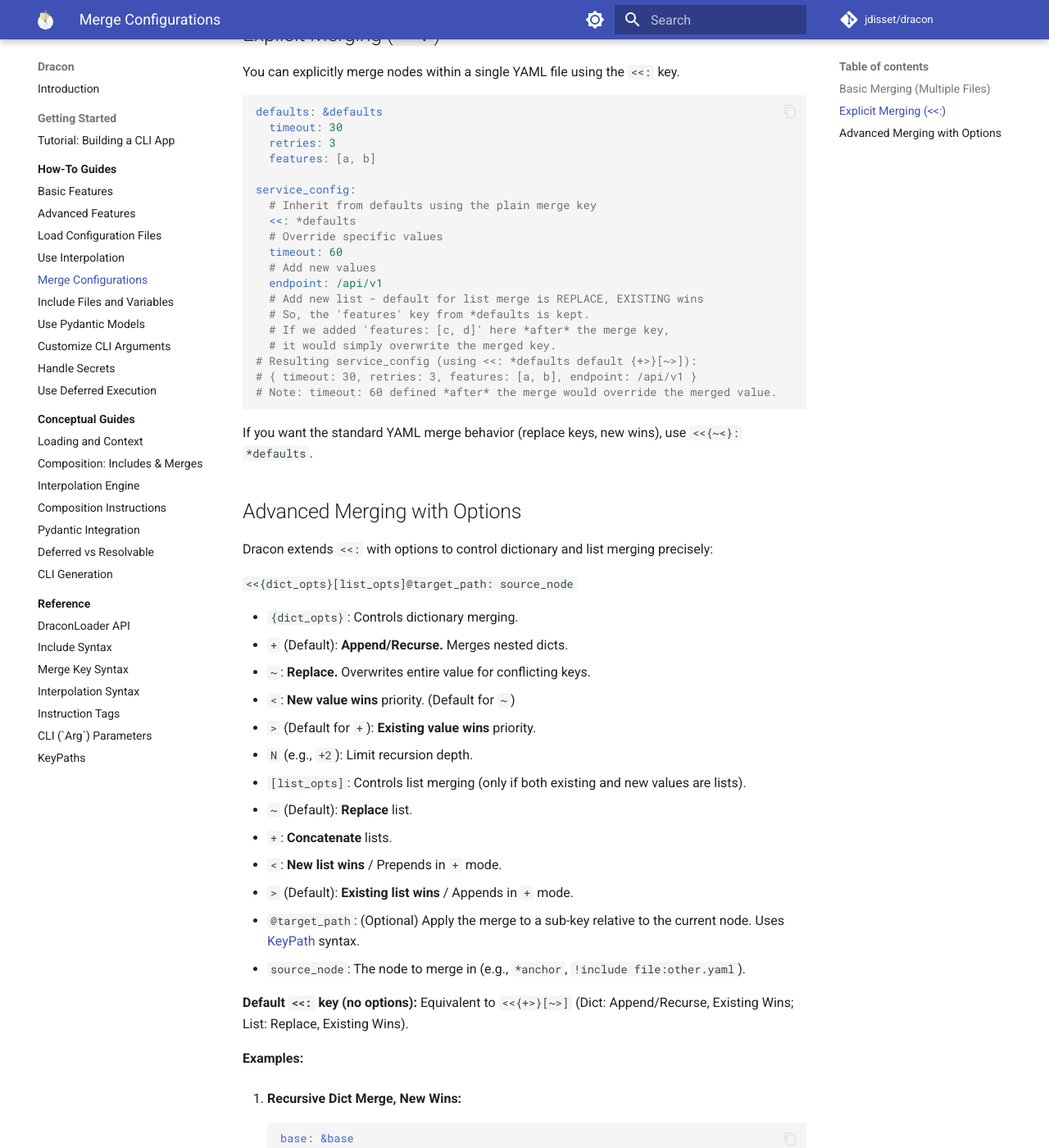
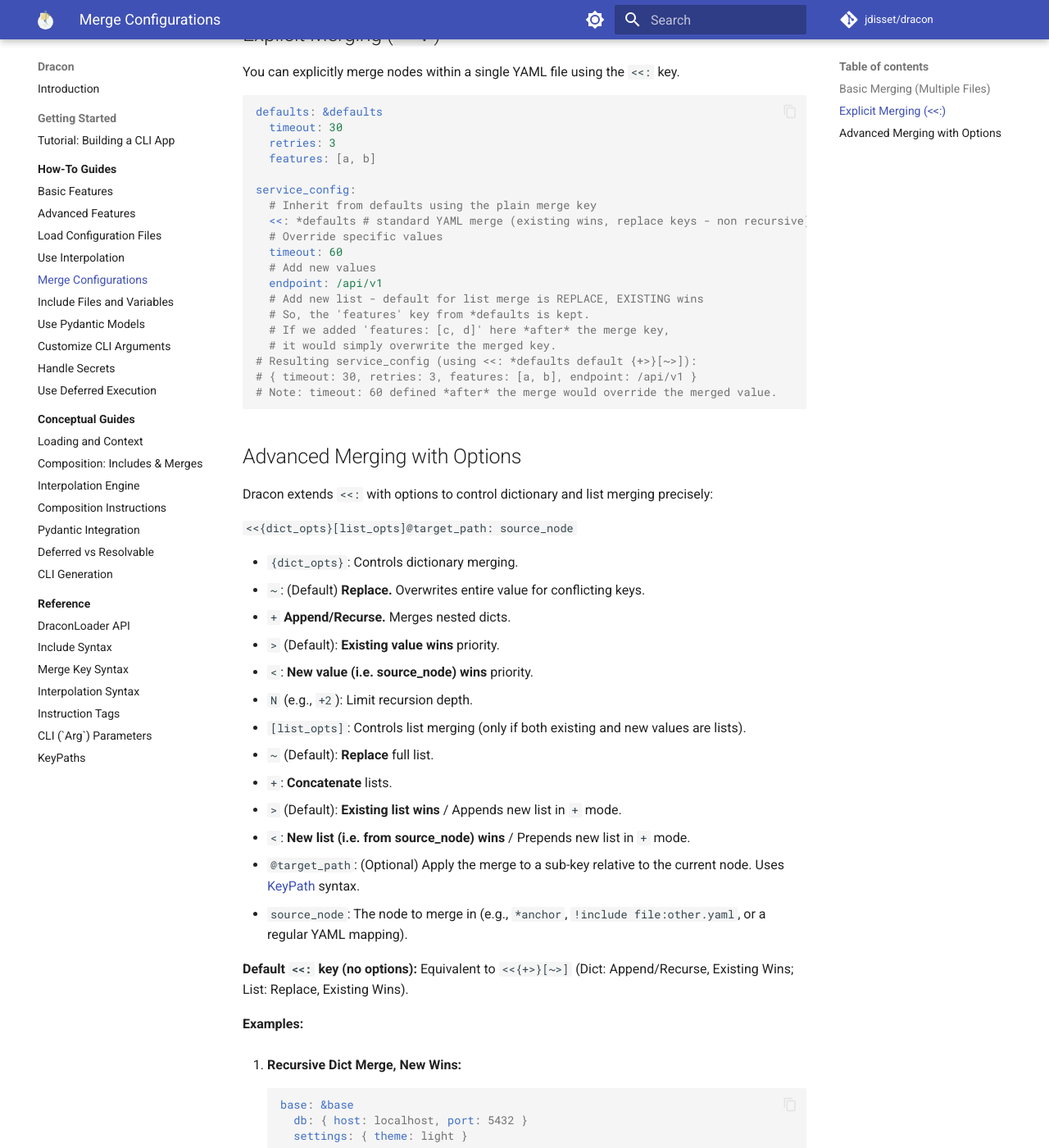
Before and after one commit to jdisset/dracon, an MkDocs documentation site: the page built from docs/guides/merge-configs.md, in a window 1280 px wide and 1400 px high, scrolled down 515 px. Shown: the whole window at 82% size. Built offline with MkDocs 1.6.1 and Material for MkDocs 9.7.7, drawn with Linux system fonts in a browser that asks for light colours; comment, search, counter and statistics services are not loaded; some of the changed text lies outside the part shown.

Commit message:
fixed merge docs

````diff
--- a/docs/guides/merge-configs.md
+++ b/docs/guides/merge-configs.md
@@ -27,7 +27,7 @@ defaults: &defaults
 
 service_config:
   # Inherit from defaults using the plain merge key
-  <<: *defaults
+  <<: *defaults # standard YAML merge (existing wins, replace keys - non recursive). Equivalent to <<{>~}[>~]: *defaults
   # Override specific values
   timeout: 60
   # Add new values
@@ -41,8 +41,6 @@ service_config:
 # Note: timeout: 60 defined *after* the merge would override the merged value.
 ```
 
-If you want the standard YAML merge behavior (replace keys, new wins), use `<<{~<}: *defaults`.
-
 ## Advanced Merging with Options
 
 Dracon extends `<<:` with options to control dictionary and list merging precisely:
@@ -50,18 +48,18 @@ Dracon extends `<<:` with options to control dictionary and list merging precise
 `<<{dict_opts}[list_opts]@target_path: source_node`
 
 - `{dict_opts}`: Controls dictionary merging.
-  - `+` (Default): **Append/Recurse.** Merges nested dicts.
-  - `~`: **Replace.** Overwrites entire value for conflicting keys.
-  - `<`: **New value wins** priority. (Default for `~`)
-  - `>` (Default for `+`): **Existing value wins** priority.
+  - `~`: (Default) **Replace.** Overwrites entire value for conflicting keys.
+  - `+` **Append/Recurse.** Merges nested dicts.
+  - `>` (Default): **Existing value wins** priority.
+  - `<`: **New value (i.e. source_node) wins** priority.
   - `N` (e.g., `+2`): Limit recursion depth.
 - `[list_opts]`: Controls list merging (only if both existing and new values are lists).
-  - `~` (Default): **Replace** list.
+  - `~` (Default): **Replace** full list.
   - `+`: **Concatenate** lists.
-  - `<`: **New list wins** / Prepends in `+` mode.
-  - `>` (Default): **Existing list wins** / Appends in `+` mode.
+  - `>` (Default): **Existing list wins** / Appends new list in `+` mode.
+  - `<`: **New list (i.e. from source_node) wins** / Prepends new list in `+` mode.
 - `@target_path`: (Optional) Apply the merge to a sub-key relative to the current node. Uses [KeyPath](../reference/keypaths.md) syntax.
-- `source_node`: The node to merge in (e.g., `*anchor`, `!include file:other.yaml`).
+- `source_node`: The node to merge in (e.g., `*anchor`, `!include file:other.yaml`, or a regular YAML mapping).
 
 **Default `<<:` key (no options):** Equivalent to `<<{+>}[~>]` (Dict: Append/Recurse, Existing Wins; List: Replace, Existing Wins).
 
@@ -85,22 +83,22 @@ Dracon extends `<<:` with options to control dictionary and list merging precise
     # Result prod: { db: { host: prod.db, port: 5432 }, settings: { theme: light, workers: 4 } }
     ```
 
-2.  **Append to List, Existing First:**
+2.  **Replace and Append to List, Existing First:**
 
     ```yaml
     defaults: &defaults
       middlewares: [logging, auth]
 
+    # Replace
     custom:
-      <<[+>]: *defaults # Concatenate lists (+), existing first (>)
+      <<[~>]: *defaults # Replace lists (~), existing first (>)
       middlewares: [cors, caching] # This definition *overwrites* the merged list
+    # Result custom: { middlewares: [cors, caching] }
 
-    # Result custom: { middlewares: [cors, caching] }
-    # To actually append, define the list *before* the merge key:
+    # Append
     custom_append:
+      <<[+>]: *defaults # Concatenates, existing ([cors, caching]) first
       middlewares: [cors, caching]
-      <<[+>]: *defaults # Concatenates, existing ([cors, caching]) first
-
     # Result custom_append: { middlewares: [cors, caching, logging, auth] }
     ```
 
@@ -116,9 +114,8 @@ Dracon extends `<<:` with options to control dictionary and list merging precise
         endpoint: /a
       service_b:
         endpoint: /b
-        # Merge common settings only into service_b
-        # Default for targeted merge is often {<+} (new wins)
-        <<@service_b: *common # Equivalent to <<{<+}@service_b: *common
+
+    <<@app_config.service_b: *common
 
     # Result app_config:
     # { service_a: { endpoint: /a },
````
